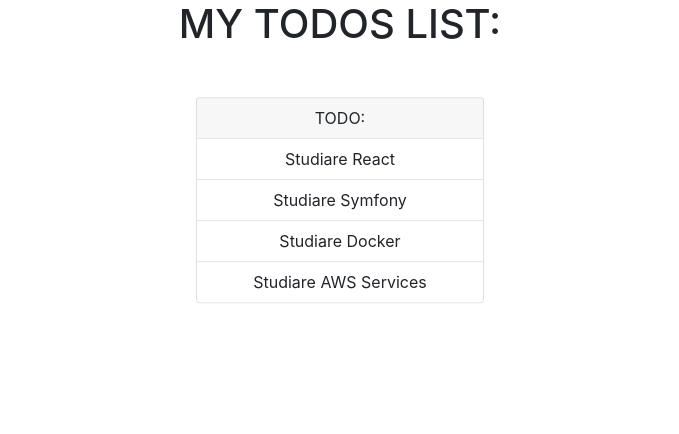
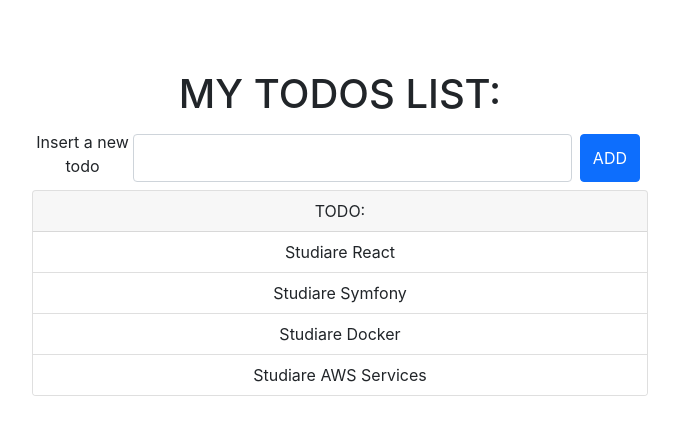
Before and after one commit to andreaMolteni/myReactApp, a React (Create React App) app: page / in a window 1280 px wide. Shown: the top 434 px of the page, without its empty margins (300-979 px from the left). Built offline with nearby package versions, Linux system fonts and the light colour scheme.

Commit message:
prima app che aggiunge todo senza redux

```diff
--- a/src/App.css
+++ b/src/App.css
@@ -1,45 +1,9 @@
-.App {
-  text-align: center;
+
+body {
+  margin-top: 70px;
 }
-
-.App-logo {
-  height: 40vmin;
-  pointer-events: none;
-}
-
-@media (prefers-reduced-motion: no-preference) {
-  .App-logo {
-    animation: App-logo-float infinite 3s ease-in-out;
-  }
-}
-
-.App-header {
-  min-height: 100vh;
-  display: flex;
-  flex-direction: column;
-  align-items: center;
-  justify-content: center;
-  font-size: calc(10px + 2vmin);
-}
-
-.App-link {
-  color: rgb(112, 76, 182);
-}
-
-.todos-cards-wrapper{
+/* .todos-cards-wrapper{
   position: relative;
   left: 50%;
   transform: translate(-50%, 20%);
-}
-
-@keyframes App-logo-float {
-  0% {
-    transform: translateY(0);
-  }
-  50% {
-    transform: translateY(10px);
-  }
-  100% {
-    transform: translateY(0px);
-  }
-}
+} */
--- a/src/App.js
+++ b/src/App.js
@@ -1,8 +1,8 @@
-import React, { useState } from 'react';
+import React, { useState, useEffect, useRef } from 'react';
 import './App.css';
 
 
-const todosInit = [
+const initTodos = [
   {
     name: 'Studiare React',
     dueDate: new Date().toLocaleDateString(),
@@ -26,17 +26,60 @@
 ]
 
 function App() {
-  const [todos, setTodos] = useState(todosInit)
+
+  const [todos, setTodos] = useState([]);
+
+  useEffect(() => {
+    setTodos(initTodos)
+    return () => {
+      // cleanup
+    }
+  }, []);
+
+  const todoEl = useRef('');
+
+  const addTodo = (e) => {
+    e.preventDefault();
+    const newId = todos.map(e => e.user_id).reduce((p, c) => Math.max(p, c)) + 1;
+    const newTodo = {
+      name: todoEl.current.value,
+      dueDate: new Date().toLocaleDateString(),
+      user_id: newId,
+    };
+
+    setTodos([
+      newTodo,
+      ...todos
+    ]);
+
+    todoEl.current.value = '';
+  };
+
   return (
     <div className="App container-fluid">
-      <h1>MY TODOS LIST:</h1>
-      <div className="card todos-cards-wrapper" style={{width: '18rem'}}>
-        <div className="card-header">
-          TODO:
+      <div className="row d-flex justify-content-center  text-center">
+        <h1>MY TODOS LIST:</h1>
+        <form>
+        <div className="row d-flex justify-content-center  text-center">
+          <div className="col-md-6">
+            <div className="form-groupd d-flex m-1">
+              <label htmlFor="todo" className="form-label">Insert a new todo</label>
+              <input ref={todoEl} className="form-control m-1" name="todo" id="todo" />
+              <button onClick={addTodo} className="btn  btn-primary m-1">ADD</button>
+            </div>
+          </div>
         </div>
-        <ul class="list-group list-group-flush">
-          {todos.map(todo => <li className="list-group-item">{todo.name}</li>)}
-        </ul>
+        </form>
+        <div className="col-md-6">
+          <div className="card todos-cards-wrapper text-center">
+            <div className="card-header">
+              TODO:
+            </div>
+            <ul className="list-group list-group-flush">
+              {todos.map(todo => { console.log(todos); return <li key={todo.name} className="list-group-item">{todo.name}</li> })}
+            </ul>
+          </div>
+        </div>
       </div>
     </div>
   );
```
